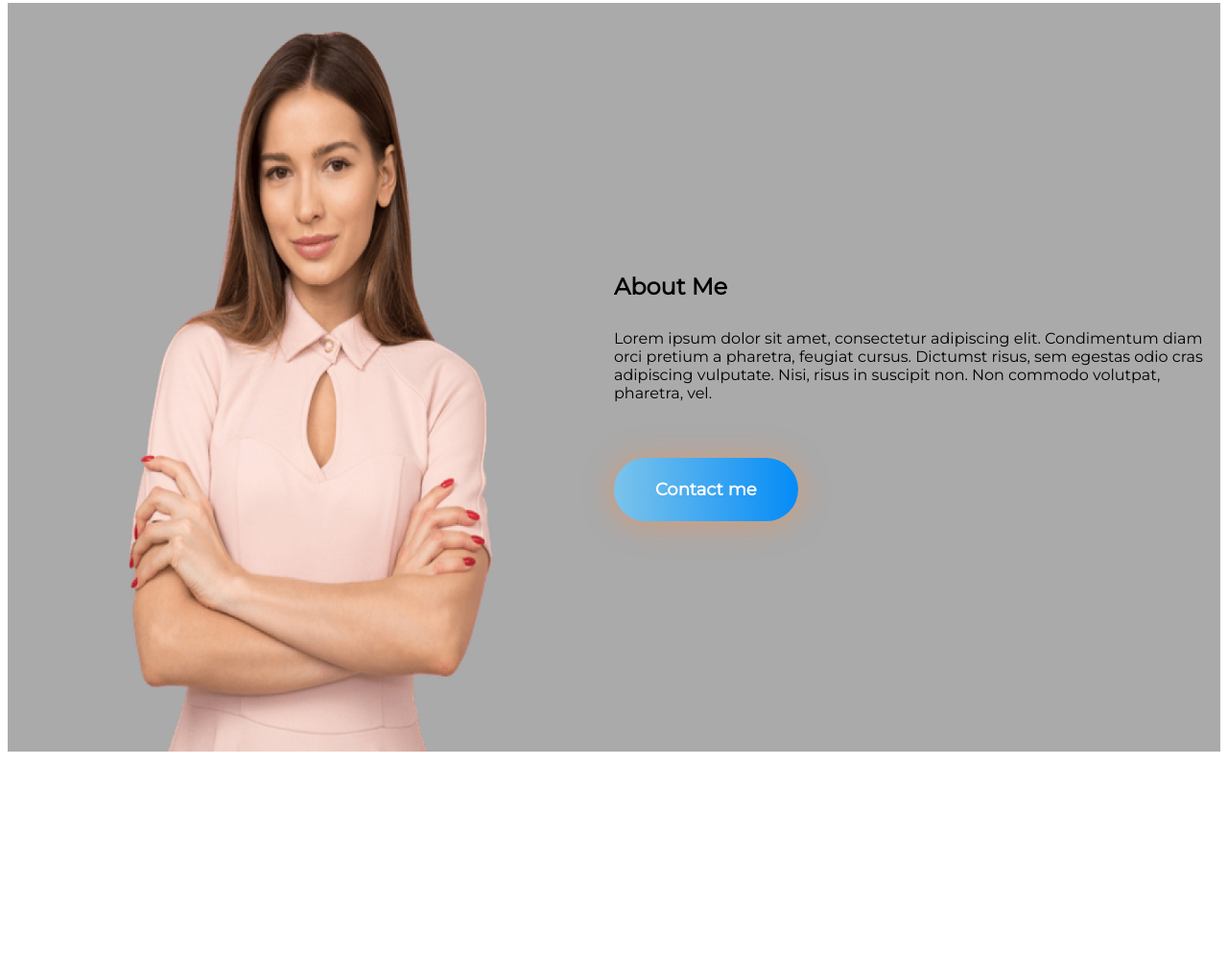
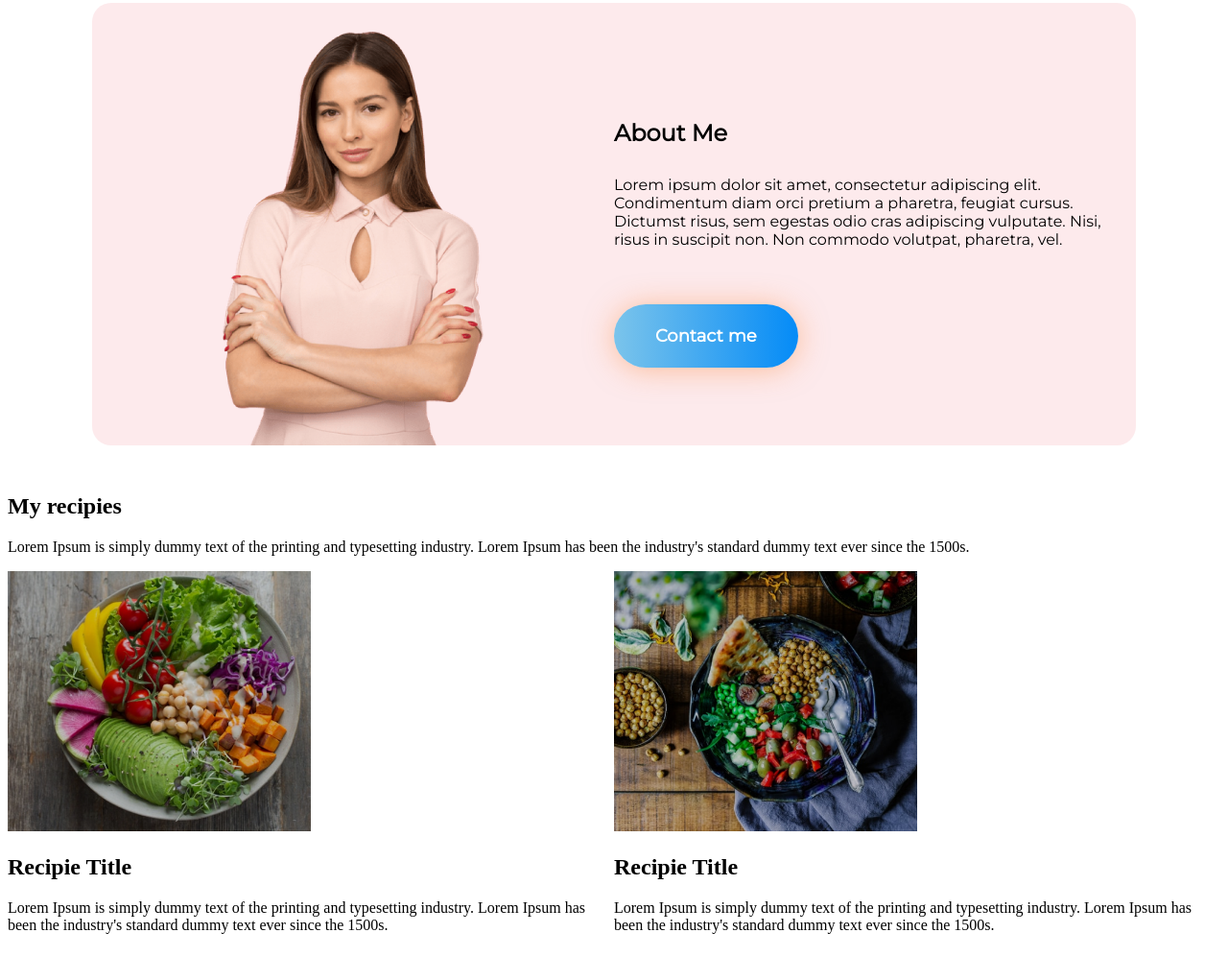
Before and after one commit to sohanemon/food-network, a plain HTML site: page index.html in a window 1280 px wide. Shown: the part 855-1852 px from the top of the page at 96% size. Before the commit the page ends 1688 px from the top, so only its background shows below. Drawn offline with Linux system fonts and the light colour scheme.

Commit message:
card skeletone

```diff
--- a/index.html
+++ b/index.html
@@ -40,5 +40,33 @@
         <a href="">Contact me</a>
       </div>
     </section>
+    <section class="my-recipies">
+      <h1>My recipies</h1>
+      <p>
+        Lorem Ipsum is simply dummy text of the printing and typesetting
+        industry. Lorem Ipsum has been the industry's standard dummy text ever
+        since the 1500s.
+      </p>
+      <div>
+        <div>
+          <div><img src="./img/food/Project Cover5.png" alt="" /></div>
+          <h1>Recipie Title</h1>
+          <p>
+            Lorem Ipsum is simply dummy text of the printing and typesetting
+            industry. Lorem Ipsum has been the industry's standard dummy text
+            ever since the 1500s.
+          </p>
+        </div>
+        <div>
+          <div><img src="./img/food/Project Cover8.png" alt="" /></div>
+          <h1>Recipie Title</h1>
+          <p>
+            Lorem Ipsum is simply dummy text of the printing and typesetting
+            industry. Lorem Ipsum has been the industry's standard dummy text
+            ever since the 1500s.
+          </p>
+        </div>
+      </div>
+    </section>
   </body>
 </html>
--- a/style.css
+++ b/style.css
@@ -15,7 +15,6 @@
 .hero div,
 .about div {
   width: 50%;
-  width: 100%;
 }
 .hero h1 {
   font-weight: 900;
@@ -57,12 +56,14 @@
 }
 .about img {
   padding-top: 30px;
-  height: calc(100vh - 50px);
-  width: 60%;
+  /* height: calc(100vh - 200px); */
+  width: 50%;
 }
 .about {
-  margin: 50px 0;
-  background-image: url(./img/shapes/);
+  margin: 50px 7%;
+  border-radius: 20px;
+  background-image: url(./img/shapes/Frame\ 58.jpg);
+  background-repeat: no-repeat;
   font-family: var(--mon);
   display: flex;
   justify-content: center;
@@ -77,3 +78,13 @@
 .about p {
   margin: 30px 0 80px;
 }
+.my-recipies > div {
+  display: flex;
+}
+.my-recipies > div div {
+  width: 50%;
+}
+.my-recipies img {
+  height: 100%;
+  width: 100%;
+}
```
